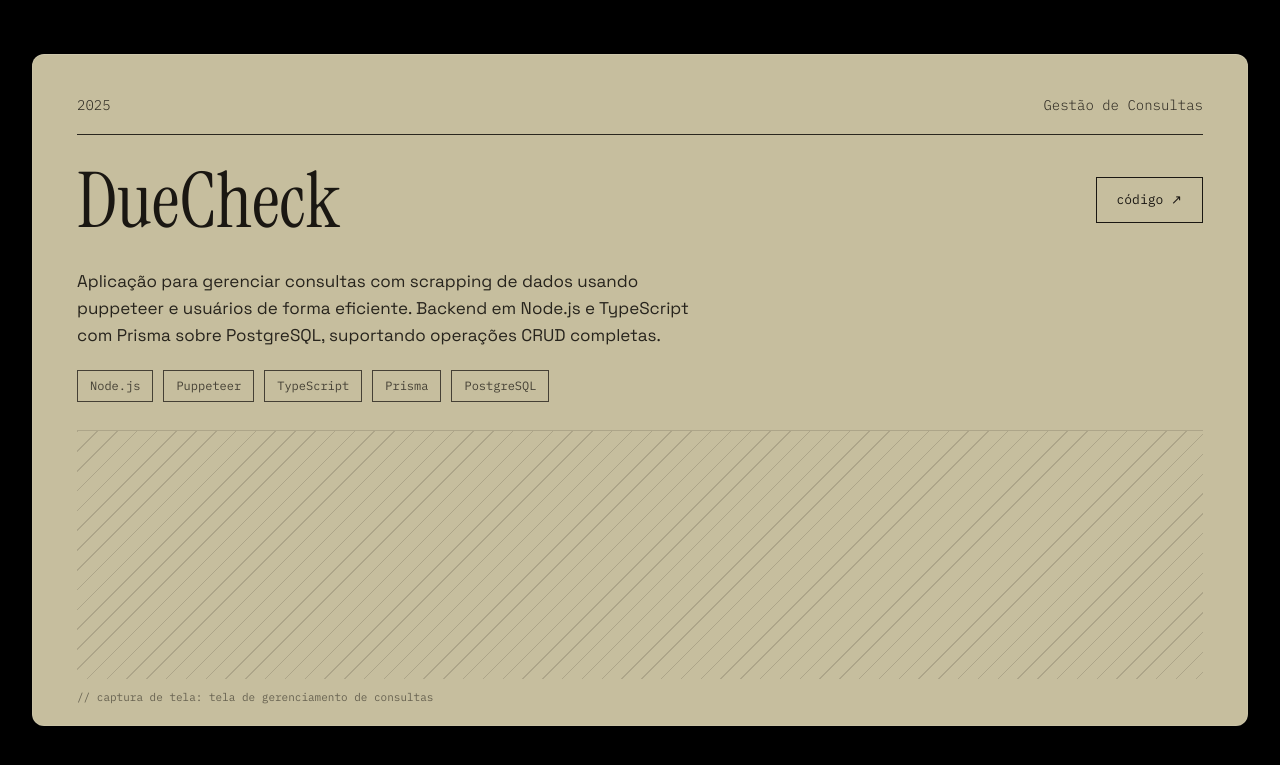
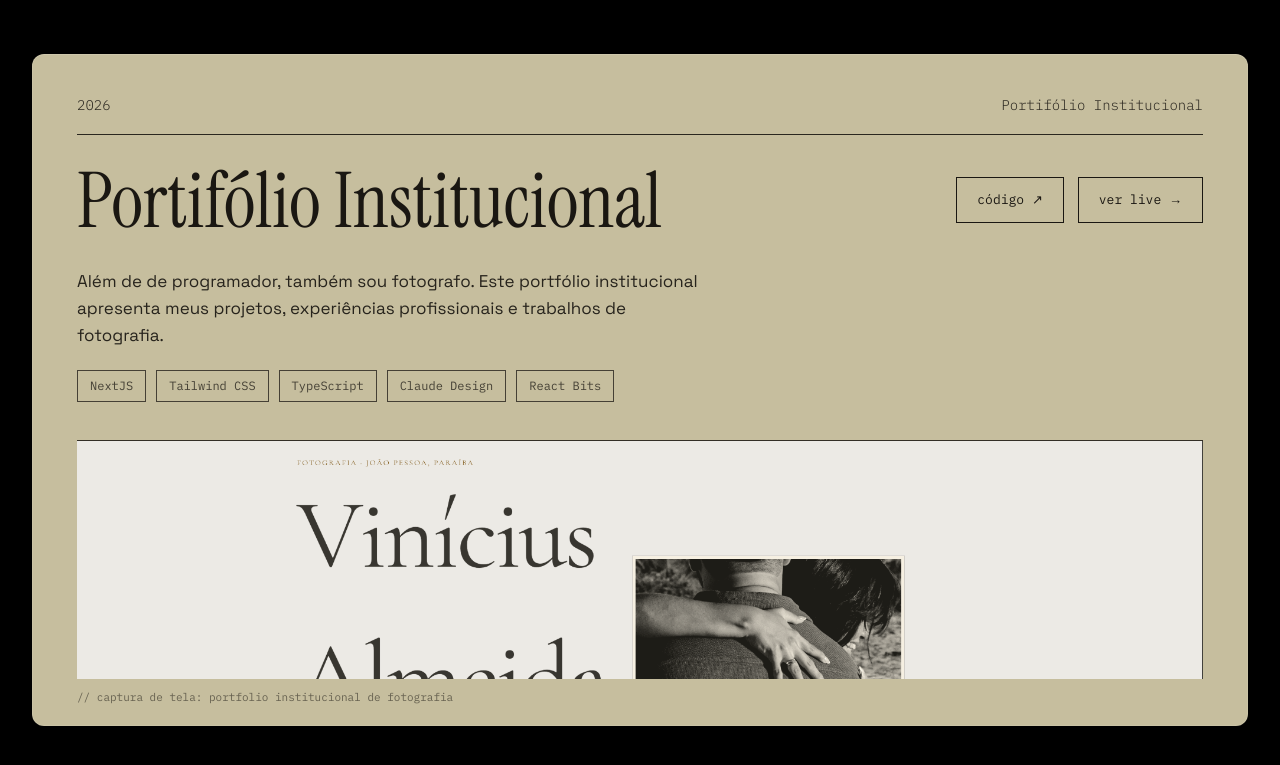
Before and after one commit to Vinicius083/portifolio, a Next.js app: page / in a window 1280 px wide. Shown: the part 2176-2941 px from the top of the page. Built offline with nearby package versions, Linux system fonts and the light colour scheme.

Commit message:
feat: adicionar portfólio institucional de fotografia com descrição e imagem

```diff
--- a/src/data/portfolio.ts
+++ b/src/data/portfolio.ts
@@ -45,16 +45,23 @@
   },
   {
     id: "card2",
-    year: "2025",
-    category: "Gestão de Consultas",
-    name: "DueCheck",
+    year: "2026",
+    category: "Portifólio Institucional",
+    name: "Portifólio Institucional",
     bg: "oklch(80% 0.045 95)",
     fg: "#1A1712",
-    desc: "Aplicação para gerenciar consultas com scrapping de dados usando puppeteer e usuários de forma eficiente. Backend em Node.js e TypeScript com Prisma sobre PostgreSQL, suportando operações CRUD completas.",
-    tech: ["Node.js", "Puppeteer", "TypeScript", "Prisma", "PostgreSQL"],
-    github: "https://github.com/Vinicius083/duecheck-project",
-    live: "",
-    shotLabel: "tela de gerenciamento de consultas",
+    desc: "Além de de programador, também sou fotografo. Este portfólio institucional apresenta meus projetos, experiências profissionais e trabalhos de fotografia.",
+    tech: [
+      "NextJS",
+      "Tailwind CSS",
+      "TypeScript",
+      "Claude Design",
+      "React Bits",
+    ],
+    github: "https://github.com/Vinicius083/vinicius-fotografia",
+    live: "https://fotografia.viniciusalmeida.cc",
+    shotLabel: "portfolio institucional de fotografia",
+    image: "/projetos/fotografia.png",
   },
 ];
 
```
Also changed, not shown: public/projetos/fotografia.png (added).
